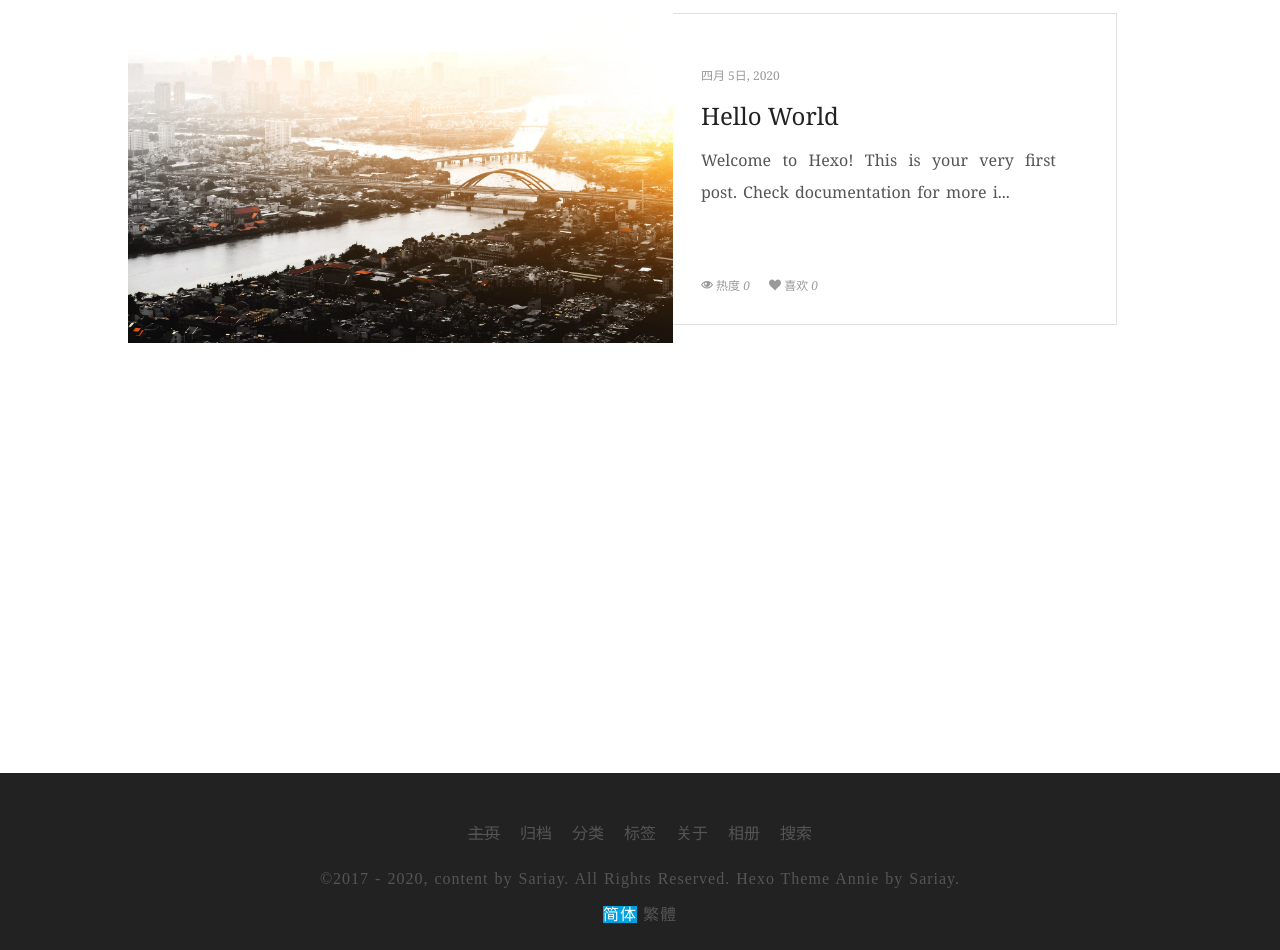
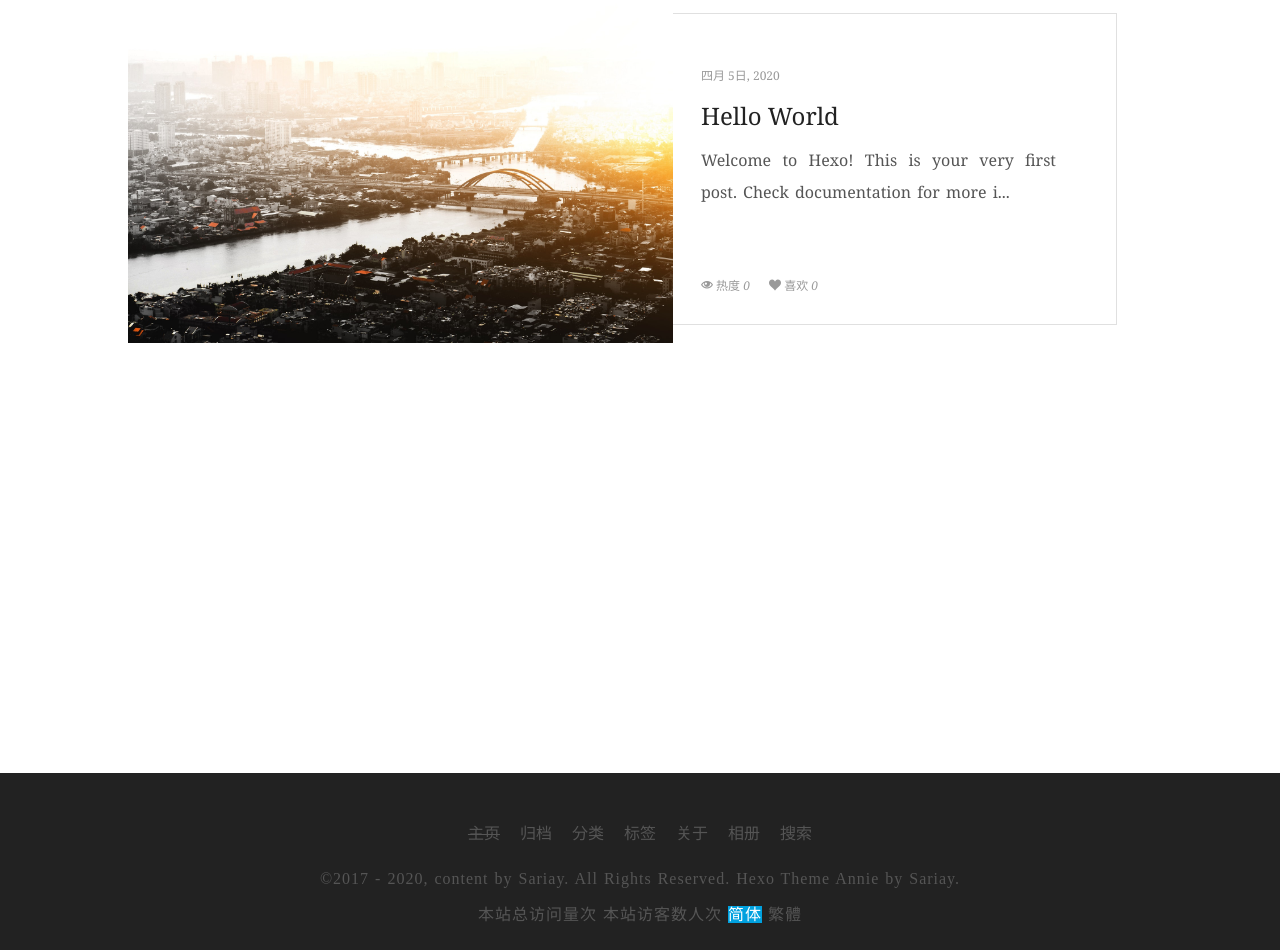
Before and after one commit to RookieOHY/RookieOHY.github.io, a plain HTML site: page index.html in a window 1280 px wide. Shown: the part 927-1877 px from the top of the page. Drawn offline with Linux system fonts and the light colour scheme; some packages are replaced by stand-ins of ours; a script that the page names is missing; files whose address does not match are found by name.

Commit message:
Site updated: 2020-04-12 16:33:13

```diff
--- a/index.html
+++ b/index.html
@@ -353,6 +353,21 @@
 	<!-- busuanzi -->
 
 
+	<script async src="//busuanzi.ibruce.info/busuanzi/2.3/busuanzi.pure.mini.js"></script>
+
+
+		<span id="busuanzi_container_site_pv">
+	    	本站总访问量<span id="busuanzi_value_site_pv"></span>次
+		</span>
+
+		<span id="busuanzi_container_site_uv">
+	  		本站访客数<span id="busuanzi_value_site_uv"></span>人次
+		</span>
+
+
+
+
+
 
 			<a href="javascript:zh_tran('s');" class="zh_click" id="zh_click_s">简体</a>
 			<a href="javascript:zh_tran('t');" class="zh_click" id="zh_click_t">繁體</a>
```
Also changed, not shown: 2020/04/05/hello-world/index.html (+11 -0 lines), about/index.html (+15 -0 lines), archives/2020/04/index.html (+15 -0 lines), archives/2020/index.html (+15 -0 lines), archives/index.html (+15 -0 lines), categories/index.html (+15 -0 lines), gallery/index.html (+15 -0 lines), tags/index.html (+15 -0 lines), 1 other file.
